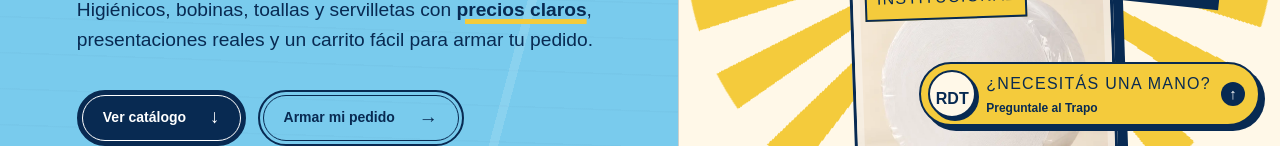
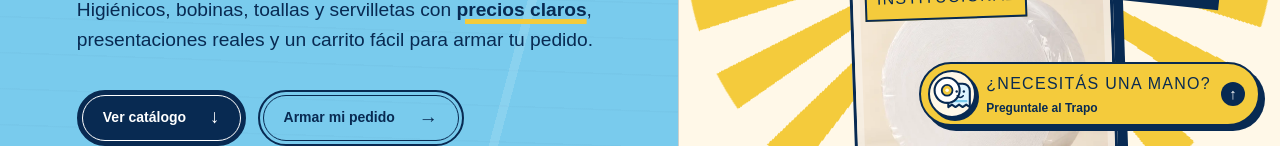
Before and after one commit to Joseandres1984/republica-del-trapo, a React (Vite) app: page / in a window 1280 px wide. Shown: the part 654-800 px from the top of the page. Built offline with nearby package versions, Linux system fonts and the light colour scheme.

Commit message:
Mostrar un rollo reconocible en el bot

```diff
--- a/src/App.tsx
+++ b/src/App.tsx
@@ -631,6 +631,26 @@ function discountOpportunity(items: Array<{ product: Product; quantity: number }
     nextRate: 5,
     progress: 100,
   };
+}
+
+function BotMascot({ large = false }: { large?: boolean }) {
+  return (
+    <span className={large ? "bot-roll-icon large" : "bot-roll-icon"} aria-hidden="true">
+      <svg viewBox="0 0 72 72" focusable="false">
+        <path
+          className="bot-paper-sheet"
+          d="M29 18h24c7 0 12 5 12 12v27l-6-4-6 4-6-4-6 4-6-4-6 4V18Z"
+        />
+        <path className="bot-paper-stripe" d="M34 47h25" />
+        <circle className="bot-paper-roll" cx="27" cy="29" r="21" />
+        <circle className="bot-paper-core" cx="27" cy="29" r="9" />
+        <circle className="bot-paper-hole" cx="27" cy="29" r="3" />
+        <circle className="bot-paper-eye" cx="43" cy="31" r="2" />
+        <circle className="bot-paper-eye" cx="55" cy="31" r="2" />
+        <path className="bot-paper-smile" d="M44 38c3 4 7 4 10 0" />
+      </svg>
+    </span>
+  );
 }
 
 function ProductVisual({ product, priority = false }: { product: Product; priority?: boolean }) {
@@ -1705,7 +1725,7 @@ export default function Home() {
         aria-controls="help-bot-panel"
         onClick={() => setBotOpen((current) => !current)}
       >
-        <span className="bot-roll-icon" aria-hidden="true"><i /><b>RDT</b></span>
+        <BotMascot />
         <span>
           <small>¿Necesitás una mano?</small>
           <b>Preguntale al Trapo</b>
@@ -1716,7 +1736,7 @@ export default function Home() {
       {botOpen && (
         <aside className="help-bot-panel" id="help-bot-panel" role="dialog" aria-label="Asistente de compras">
           <header className="help-bot-header">
-            <span className="bot-roll-icon large" aria-hidden="true"><i /><b>RDT</b></span>
+            <BotMascot large />
             <div>
               <small>ASESOR DEL BARRIO</small>
               <h2>El Trapo te da una mano</h2>
```
